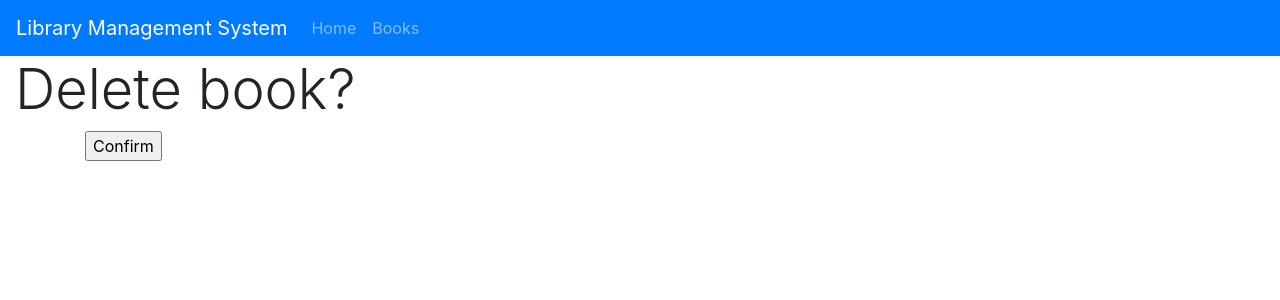
After one commit to bihanviranga/librarysystem, a Django app: page /books/1/delete in a window 1280 px wide. The commit adds this page. Shown: the top 300 px of the page. Run offline with Django 3.2, Linux system fonts and the light colour scheme; data comes from the database, SQL or seed files in the repository; some libraries are stand-ins or nearby versions.

Commit message:
Implement book deleting

```diff
--- /dev/null
+++ b/librarycore/templates/librarycore/book_confirm_delete.html
@@ -0,0 +1,9 @@
+{% extends 'librarycore/index.html' %} {% block maintitle %}Delete
+book?{%endblock %} {% block content %}
+<div class="container">
+  <form method="post">
+    {% csrf_token %}
+    <input type="submit" value="Confirm" />
+  </form>
+</div>
+{% endblock %}
--- a/librarycore/templates/librarycore/books.html
+++ b/librarycore/templates/librarycore/books.html
@@ -27,6 +27,9 @@
 		<div class="col">
 			<p>{{book.bookAuthor}}</p>
 		</div>
+		<div class="col">
+			<a class="btn btn-danger" href="{% url 'delete-book' book.id %}">Delete</a>
+		</div>
 	</div>
 	{% endfor %}
 </div>
--- a/librarycore/urls.py
+++ b/librarycore/urls.py
@@ -4,4 +4,5 @@ import librarycore.views as views
 urlpatterns = [
     path('', views.index, name='index'),
     path('books', views.Books.as_view(), name='books'),
+    path('books/<int:pk>/delete', views.BooksDelete.as_view(), name='delete-book'),
 ]
--- a/librarycore/views.py
+++ b/librarycore/views.py
@@ -1,13 +1,11 @@
 from django.shortcuts import render
 from django.views import View
+from django.views.generic import DeleteView
+from django.urls import reverse_lazy
 from . import models
 
 def index(request):
     return render(request, "librarycore/index.html", context={"currentNav": "index"})
-
-# def books(request):
-    # books = models.Book.objects.all()
-    # return render(request, "librarycore/books.html", context={"currentNav": "books", "books":books})
 
 class Books(View):
     def get(self, request):
@@ -20,3 +18,7 @@ class Books(View):
         models.Book.objects.create(bookName=bookName, bookAuthor=authorName)
         books = models.Book.objects.all()
         return render(request, "librarycore/books.html", context={"currentNav": "books", "books":books})
+
+class BooksDelete(DeleteView):
+    model = models.Book
+    success_url = reverse_lazy('index')
```
